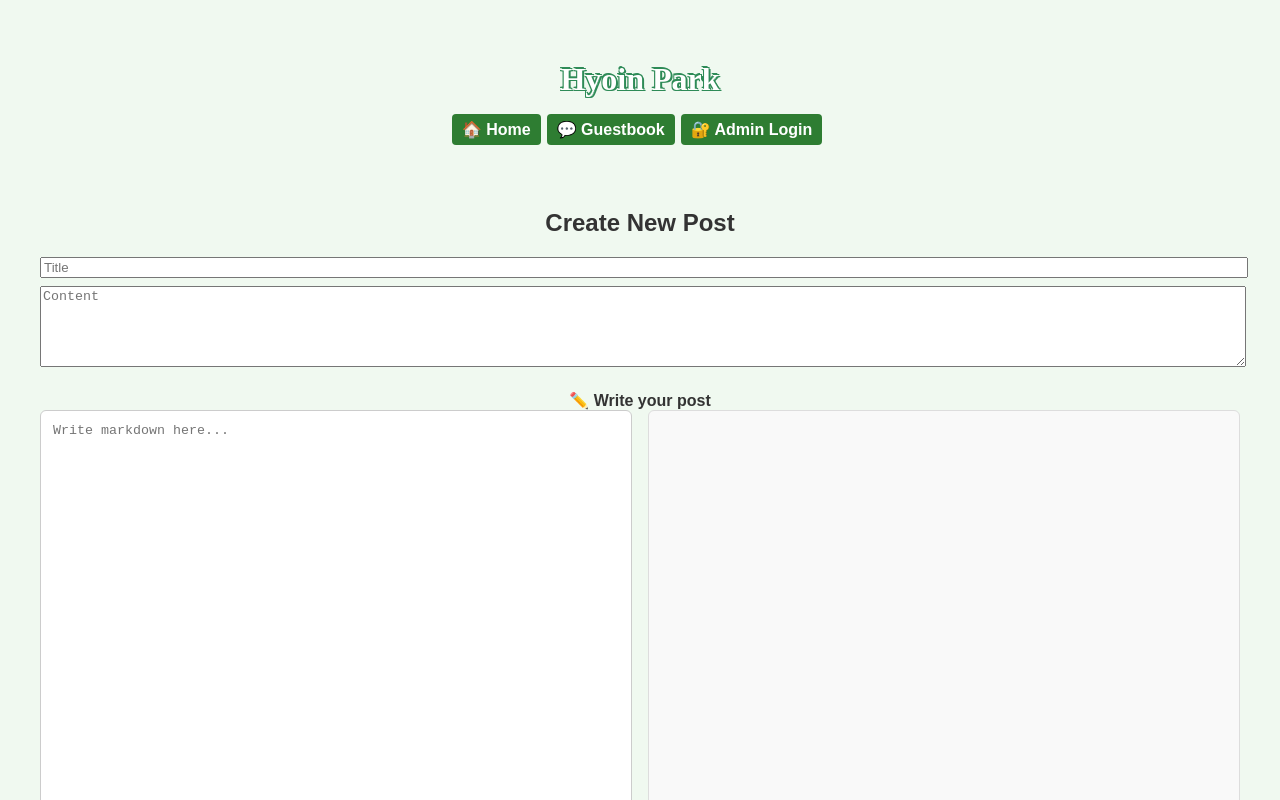
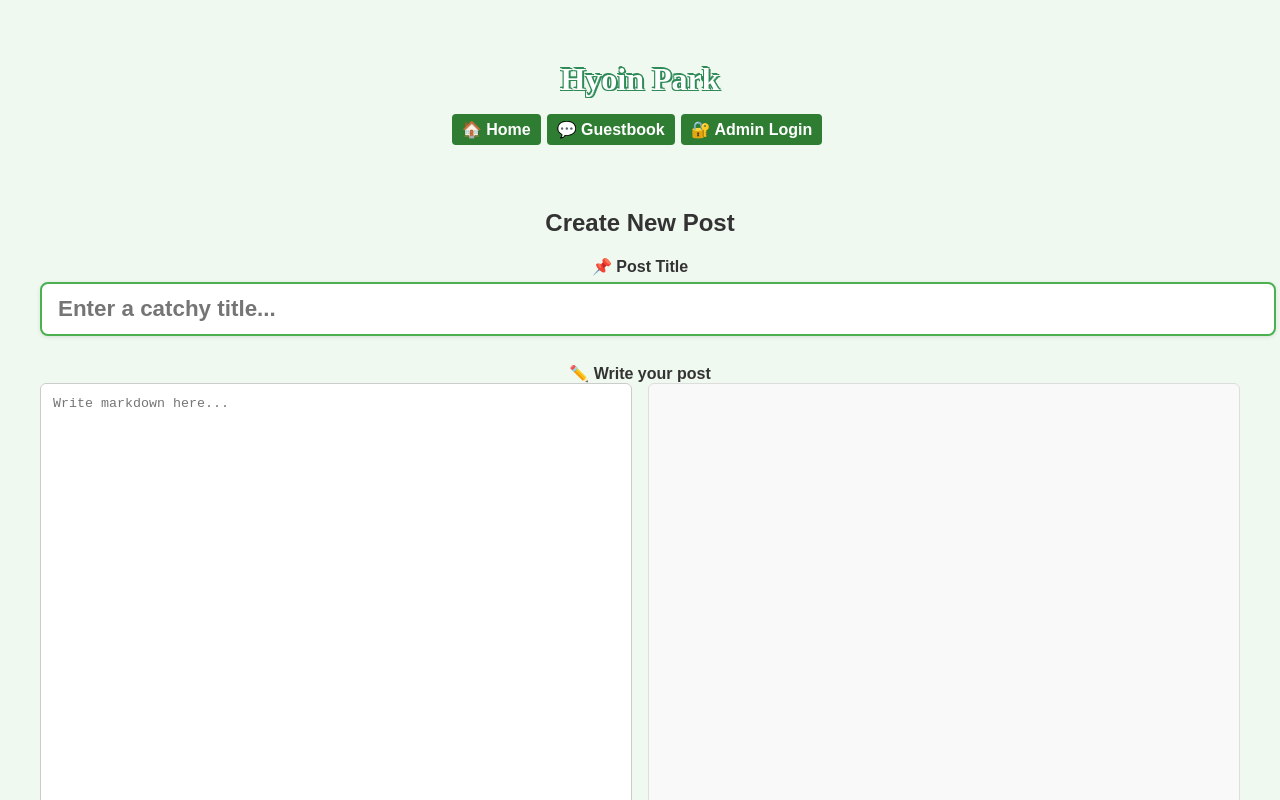
Before and after one commit to dpcivl/my-blog-project, a React (Vite) app in the folder client/: page /new in a window 1280 px wide. Shown: the top 800 px of the page. Built offline with nearby package versions, Linux system fonts and the light colour scheme; no server answers.

Commit message:
:lipstick: PostForm update

```diff
--- a/client/src/components/PostForm.jsx
+++ b/client/src/components/PostForm.jsx
@@ -109,27 +109,29 @@ function PostForm({ onPostCreated, mode = 'create' }) {
     <form onSubmit={handleSubmit} style={{ marginTop: '24px' }}>
       <h2>{mode === 'edit' ? 'Edit Post' : 'Create New Post'}</h2>
 
+      <label style={{ fontWeight: 'bold', marginBottom: '6px', display: 'block' }}>
+    📌   Post Title
+      </label>
       <input
         value={title}
         onChange={e => setTitle(e.target.value)}
-        placeholder="Title"
+        placeholder="Enter a catchy title..."
         required
-        style={{ width: '100%', marginBottom: '8px' }}
-      />
+        style={{
+            width: '100%',
+            fontSize: '1.4rem',
+            fontWeight: 'bold',
+            padding: '12px 16px',
+            border: '2px solid #4caf50',
+            borderRadius: '8px',
+            marginBottom: '16px',
+            boxShadow: '0 1px 4px rgba(0,0,0,0.1)'
+        }}
+        />
 
-      <textarea
-        ref={contentRef}
-        value={content}
-        onChange={e => setContent(e.target.value)}
-        placeholder="Content"
-        required
-        rows={5}
-        style={{ width: '100%', marginBottom: '8px' }}
-      />
-
-        <label style={{ fontWeight: 'bold', marginTop: '12px', display: 'block' }}>
+      <label style={{ fontWeight: 'bold', marginTop: '12px', display: 'block' }}>
         ✏️ Write your post
-        </label>
+      </label>
 
         <div style={{
         display: 'flex',
@@ -171,6 +173,7 @@ function PostForm({ onPostCreated, mode = 'create' }) {
             borderRadius: '6px',
             background: '#f9f9f9',
             whiteSpace: 'pre-wrap',
+            textAlign: 'left',
             }}
         >
             <ReactMarkdown
```
